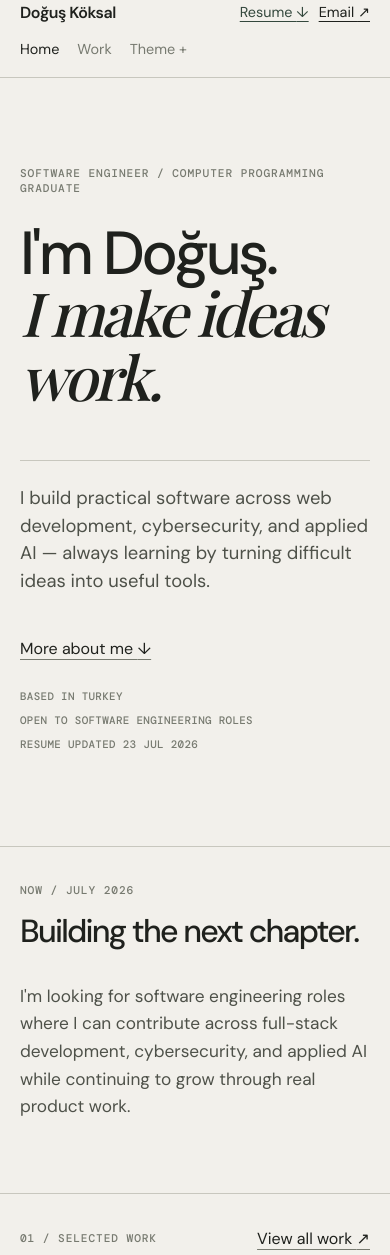
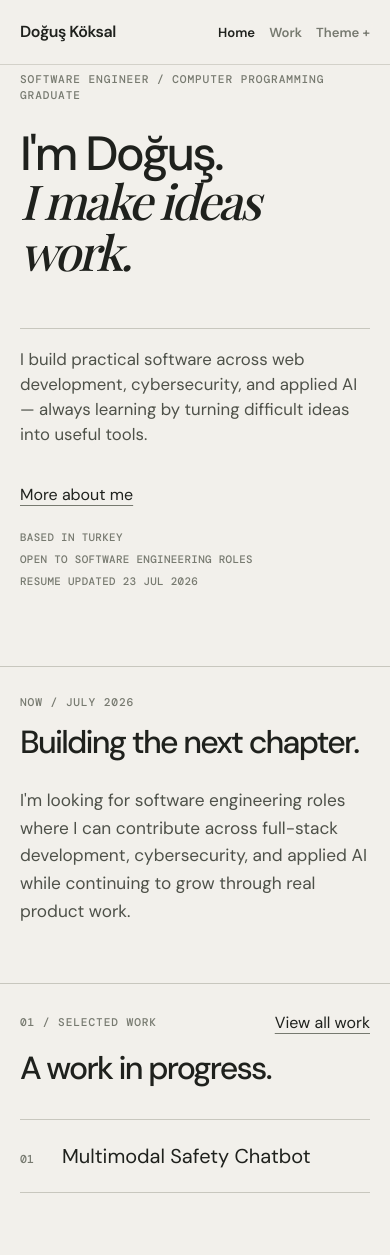
Before and after one commit to AscensusRisus/doguskoksal.com, an Astro site: page / in a window 390 px wide. Shown: the top 1255 px of the page. Built offline with nearby package versions, Linux system fonts and the light colour scheme; Astro itself is replaced by a stand-in of ours; a web font is replaced by a local one.

Commit message:
responsive fix

```diff
--- a/src/components/ContactLinks.astro
+++ b/src/components/ContactLinks.astro
@@ -1,7 +1,7 @@
 <div class="contact-links">
-  <a href="mailto:doguskoksl@gmail.com">Email <span aria-hidden="true">↗</span></a>
-  <a href="https://www.linkedin.com/in/dogus-koksal/" rel="noreferrer">LinkedIn <span aria-hidden="true">↗</span></a>
-  <a href="https://github.com/AscensusRisus" rel="noreferrer">GitHub <span aria-hidden="true">↗</span></a>
-  <a href="https://leetcode.com/u/SBmpYxz0Oq/" rel="noreferrer">LeetCode <span aria-hidden="true">↗</span></a>
-  <a href="https://medium.com/@doguskoksl" rel="noreferrer">Medium <span aria-hidden="true">↗</span></a>
+  <a href="mailto:doguskoksl@gmail.com">Email</a>
+  <a href="https://www.linkedin.com/in/dogus-koksal/" rel="noreferrer">LinkedIn</a>
+  <a href="https://github.com/AscensusRisus" rel="noreferrer">GitHub</a>
+  <a href="https://leetcode.com/u/SBmpYxz0Oq/" rel="noreferrer">LeetCode</a>
+  <a href="https://medium.com/@doguskoksl" rel="noreferrer">Medium</a>
 </div>
--- a/src/components/WorkList.astro
+++ b/src/components/WorkList.astro
@@ -17,7 +17,6 @@ const visibleProjects = limit ? projects.slice(0, limit) : projects;
       <span class="work-title">{project.data.title}</span>
       <span class="work-summary"><span>{project.data.summary}</span>{project.data.tags.length > 0 && <small>{project.data.tags.join(' · ')}</small>}</span>
       <span class="work-meta">{project.data.year}</span>
-      <span class="arrow" aria-hidden="true">↗</span>
     </a>
   ))}
 </div>
--- a/src/layouts/BaseLayout.astro
+++ b/src/layouts/BaseLayout.astro
@@ -68,7 +68,7 @@ const personSchema = {
             </div>
           </details>
         </nav>
-        <div class="header-actions"><a class="resume-link" href="/resume/Dogus-Koksal-Resume.docx" download>Resume <span aria-hidden="true">↓</span></a><a class="header-contact" href="mailto:doguskoksl@gmail.com">Email <span aria-hidden="true">↗</span></a></div>
+        <div class="header-actions"><a class="resume-link" href="/resume/Dogus-Koksal-Resume.docx" download>Resume</a><a class="header-contact" href="mailto:doguskoksl@gmail.com">Email</a></div>
       </div>
     </header>
     <main id="main-content">
--- a/src/pages/index.astro
+++ b/src/pages/index.astro
@@ -23,7 +23,7 @@ const projects = (await getCollection('work')).sort((a, b) => a.id.localeCompare
         <h1 id="intro-title">I'm Doğuş.<br /><em>I make ideas work.</em></h1>
     <div class="hero-bottom">
       <p class="lede">I build practical software across web development, cybersecurity, and applied AI — always learning by turning difficult ideas into useful tools.</p>
-      <a class="text-link" href="#about">More about me <span aria-hidden="true">↓</span></a>
+      <a class="text-link" href="#about">More about me</a>
     </div>
     <div class="status-line" aria-label="Current status"><span>Based in Turkey</span><span>Open to software engineering roles</span><span>Resume updated 23 Jul 2026</span></div>
   </section>
@@ -34,7 +34,7 @@ const projects = (await getCollection('work')).sort((a, b) => a.id.localeCompare
   </section>
 
   <section class="shell section-block" aria-labelledby="work-heading">
-    <div class="section-heading"><p class="eyebrow">01 / Selected work</p><a class="text-link" href="/work">View all work <span aria-hidden="true">↗</span></a></div>
+    <div class="section-heading"><p class="eyebrow">01 / Selected work</p><a class="text-link" href="/work">View all work</a></div>
     <h2 id="work-heading">A work in progress.</h2>
     <WorkList projects={projects} limit={2} />
   </section>
--- a/src/styles/global.css
+++ b/src/styles/global.css
@@ -7,12 +7,12 @@ a { color:inherit; }
 .shell { max-width:var(--max); margin:0 auto; padding-left:32px; padding-right:32px; }
 .skip-link { position:absolute; left:16px; top:-60px; background:var(--ink); color:var(--paper); padding:8px 12px; z-index:10; }
 .skip-link:focus { top:16px; }
-.site-header { border-bottom:1px solid var(--rule); }
+.site-header { position:fixed; inset:0 0 auto; z-index:20; border-bottom:1px solid color-mix(in srgb, var(--rule) 75%, transparent); background:color-mix(in srgb, var(--paper) 84%, transparent); -webkit-backdrop-filter:blur(14px); backdrop-filter:blur(14px); }
 .header-inner { min-height:76px; display:grid; grid-template-columns:1fr auto 1fr; align-items:center; gap:24px; }
 .wordmark { font-weight:600; text-decoration:none; letter-spacing:-.03em; }
-nav { display:flex; gap:28px; align-items:center; font-size:.9rem; } nav a { text-decoration:none; color:var(--muted); } nav a:hover, nav a.active { color:var(--ink); }
+nav { display:flex; gap:28px; align-items:center; font-size:.95rem; } nav a { text-decoration:none; color:var(--muted); } nav a:hover, nav a.active { color:var(--ink); }
 .theme-switcher { position:relative; color:var(--muted); } .theme-switcher summary { cursor:pointer; list-style:none; } .theme-switcher summary::-webkit-details-marker { display:none; } .theme-switcher summary::after { content:' +'; } .theme-switcher[open] summary::after { content:' −'; } .theme-menu { position:absolute; top:28px; left:50%; z-index:5; display:grid; min-width:100px; padding:6px; transform:translateX(-50%); background:var(--paper); border:1px solid var(--rule); box-shadow:0 8px 20px rgba(31,33,29,.08); } .theme-menu button { border:0; padding:7px 9px; background:transparent; color:var(--ink); text-align:left; font:500 .7rem 'DM Mono', monospace; cursor:pointer; } .theme-menu button:hover,.theme-menu button:focus-visible { background:var(--rule); }
-.header-actions { justify-self:end; display:flex; gap:18px; align-items:center; font-size:.9rem; } .header-contact,.resume-link { text-decoration:underline; text-underline-offset:4px; } .resume-link { color:var(--accent); }
+.header-actions { justify-self:end; display:flex; gap:18px; align-items:center; font-size:.95rem; } .header-contact,.resume-link { text-decoration:underline; text-underline-offset:4px; } .resume-link { color:var(--accent); }
 .eyebrow { margin:0; color:var(--muted); font:500 .7rem/1.4 'DM Mono', monospace; letter-spacing:.08em; text-transform:uppercase; }
 .hero { position:relative; padding-top:128px; padding-bottom:136px; }
 .note-symbol { display:block; flex:0 0 auto; width:36px; height:42px; background:currentColor; -webkit-mask-position:center; mask-position:center; -webkit-mask-repeat:no-repeat; mask-repeat:no-repeat; -webkit-mask-size:contain; mask-size:contain; }
@@ -24,8 +24,8 @@ nav { display:flex; gap:28px; align-items:center; font-size:.9rem; } nav a { tex
 .hero > p,.hero > h1,.hero > .hero-bottom,.hero > .status-line { position:relative; z-index:1; }
 .kyoko-ribbon { position:absolute; z-index:0; left:-56px; top:20px; width:286px; height:286px; background:var(--accent); opacity:.09; -webkit-mask:url('/motifs/kyoko-ribbon.png') center/contain no-repeat; mask:url('/motifs/kyoko-ribbon.png') center/contain no-repeat; transform:rotate(-7deg); pointer-events:none; }
 h1,h2,p { margin-top:0; } h1,h2 { letter-spacing:-.055em; font-weight:500; }
-h1 { max-width:900px; font-size:clamp(3.8rem,8vw,7.8rem); line-height:.96; margin:28px 0 50px; } h1 em,h2 em { font-family:'Playfair Display', serif; font-weight:500; }
-h2 { font-size:clamp(2.2rem,4vw,4rem); line-height:1.02; margin:16px 0 35px; }
+h1 { max-width:900px; font-size:clamp(3rem,8.2vw,7.6rem); line-height:.96; margin:28px 0 50px; } h1 em,h2 em { font-family:'Playfair Display', serif; font-weight:500; }
+h2 { font-size:clamp(2rem,4vw,4rem); line-height:1.02; margin:16px 0 35px; }
 .hero-bottom { display:flex; justify-content:space-between; gap:40px; align-items:end; border-top:1px solid var(--rule); padding-top:24px; }
 .lede { max-width:520px; font-size:1.15rem; line-height:1.5; color:var(--body); }
 .status-line { display:flex; flex-wrap:wrap; gap:10px 28px; margin-top:28px; color:var(--muted); font:500 .68rem 'DM Mono', monospace; letter-spacing:.03em; text-transform:uppercase; }
@@ -49,5 +49,5 @@ h2 { font-size:clamp(2.2rem,4vw,4rem); line-height:1.02; margin:16px 0 35px; }
 .site-footer { border-top:1px solid var(--rule); color:var(--muted); font: .7rem 'DM Mono', monospace; } .footer-inner { min-height:84px; display:flex; justify-content:space-between; align-items:center; gap:20px; }
 .sr-only { position:absolute; width:1px; height:1px; padding:0; margin:-1px; overflow:hidden; clip:rect(0,0,0,0); white-space:nowrap; border:0; }
 :focus-visible { outline:2px solid var(--accent); outline-offset:4px; }
-@media (max-width:700px) { .shell { padding-left:20px; padding-right:20px; } .header-inner { grid-template-columns:1fr auto; gap:12px; } nav { grid-column:1/-1; grid-row:2; padding-bottom:16px; gap:18px; } .header-actions { grid-column:2; grid-row:1; gap:10px; } .theme-menu { left:0; transform:none; } .hero { padding-top:88px; padding-bottom:95px; } .note-background-test { top:16%; right:-10%; transform:rotate(-10deg) scale(1.15); opacity:.06; } .kyoko-ribbon { left:-55px; top:5px; width:175px; height:175px; opacity:.07; transform:rotate(-7deg); } .hero-bottom,.split-section,.experience-entry,.activity-entry,.now-strip { display:block; } .hero-bottom .text-link { display:inline-block; margin-top:22px; } .section-block { padding-bottom:88px; } .work-row { grid-template-columns:34px 1fr 22px; gap:8px; } .work-summary,.work-meta { display:none; } .split-section { padding-bottom:82px; } .split-section .prose,.skills-groups,.activity-entry .prose,.now-copy { margin-top:35px; } .contact-section { padding-bottom:95px; } .footer-inner { padding-top:20px; padding-bottom:20px; align-items:flex-start; flex-direction:column; } }
+@media (max-width:760px) { .shell { padding-left:20px; padding-right:20px; } .header-inner { min-height:64px; display:grid; grid-template-columns:1fr auto; gap:12px; } nav { grid-column:2; grid-row:1; justify-self:end; padding:0; gap:14px; font-size:.82rem; font-weight:600; } .header-actions { display:none; } .theme-menu { left:0; transform:none; } .hero { padding-top:72px; padding-bottom:78px; } .hero-bottom,.split-section,.experience-entry,.activity-entry,.now-strip { display:block; } .hero-bottom { padding-top:18px; } .hero-bottom .text-link { display:inline-block; margin-top:18px; } .lede { font-size:1.05rem; } .status-line { gap:8px 16px; margin-top:22px; } .now-strip { padding-top:28px; padding-bottom:58px; } .section-block { padding-top:26px; padding-bottom:72px; } .work-row { grid-template-columns:34px 1fr; gap:8px; padding:20px 0; } .work-summary,.work-meta { display:none; } .split-section { padding-top:28px; padding-bottom:72px; } .split-section .prose,.skills-groups,.activity-entry .prose,.now-copy { margin-top:28px; } .contact-section { padding:38px 20px 80px; } .footer-inner { padding-top:20px; padding-bottom:20px; align-items:flex-start; flex-direction:column; } }
 @media (prefers-reduced-motion: reduce) { html { scroll-behavior:auto; } .work-row { transition:none; } }
```
